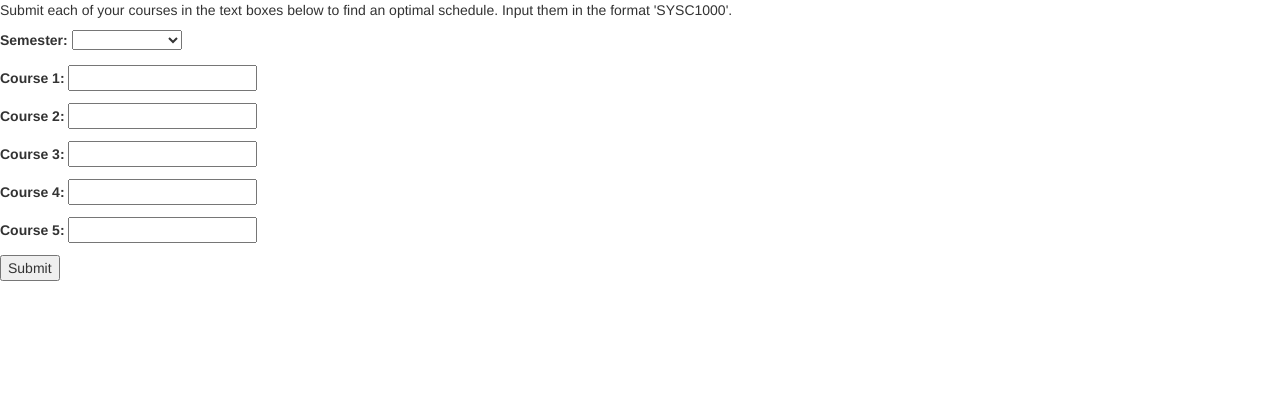
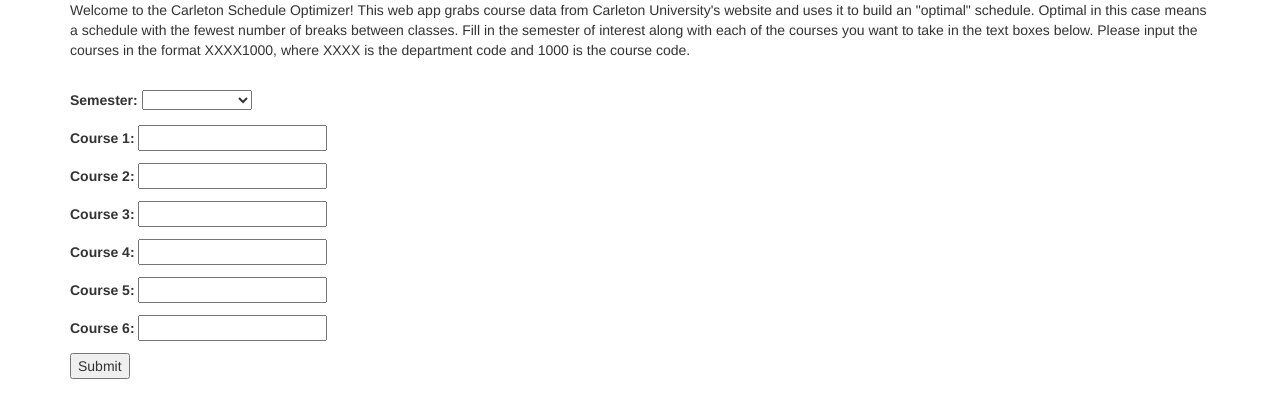
Before and after one commit to MohamedHozayen/Carleton-Schedule-Optimizer, a Django app: page /scheduler/ in a window 1280 px wide. Shown: the top 418 px of the page. Run offline with Django 3.2, Linux system fonts and the light colour scheme; some libraries are stand-ins or nearby versions.

Commit message:
Modified the look of the web page, added a dummy 6th course to the form

```diff
--- a/scheduleoptimizer/scheduler/forms.py
+++ b/scheduleoptimizer/scheduler/forms.py
@@ -8,6 +8,7 @@
 	c3 = forms.CharField(label='Course 3', max_length=8, required = False)
 	c4 = forms.CharField(label='Course 4', max_length=8, required = False)
 	c5 = forms.CharField(label='Course 5', max_length=8, required = False)
+	c6 = forms.CharField(label='Course 6', max_length=8, required = False)
 	def is_valid(self):
 		# Run the parent validation so django won't complain about not checking
 		valid = super(ScheduleForm, self).is_valid()
--- a/scheduleoptimizer/scheduler/templates/scheduler/index.html
+++ b/scheduleoptimizer/scheduler/templates/scheduler/index.html
@@ -4,16 +4,29 @@
 {% bootstrap_css %}
 {% bootstrap_javascript %}
 
-<p> Submit each of your courses in the text boxes below to find an optimal schedule. Input them in the format 'SYSC1000'.</p>
+<head>
+	<title>Carleton Schedule Optimizer</title>
+</head>
 
+<div class='container'>
+	<p>Welcome to the Carleton Schedule Optimizer! This web app grabs course data from Carleton University's website and uses it to build an "optimal" schedule. Optimal in this case means a schedule with the fewest number of breaks between classes.
+	Fill in the semester of interest along with each of the courses you want to take in the text boxes below. Please input the courses in the format XXXX1000, where XXXX is the department code and 1000 is the course code.</p>
+
+    <div class="row">
+        <div class="col-md-3">
+        	<br>
 			<form action="/scheduler/" method="post">
 			    {% csrf_token %}
 			    {{ form.as_p }}
 			    <input type="submit" value="Submit" />
 			</form>
-
+        </div>
+        <div class="col-md-9">
 			{% if result %}
 				<pre>
-		<p><strong>Optimal Schedule</strong><br><br>{{ result }}</p>
+					<p><strong>Optimal Schedule Results</strong><br><br>{{ result }}</p>
 				</pre>
 			{% endif %}
+        </div>
+    </div>
+</div>
--- a/scheduleoptimizer/scheduler/views.py
+++ b/scheduleoptimizer/scheduler/views.py
@@ -11,11 +11,12 @@
         # check whether it's valid:
         if form.is_valid():
             term = form.cleaned_data['semester']
-            c1 = form.cleaned_data['c1']
-            c2 = form.cleaned_data['c2']
-            c3 = form.cleaned_data['c3']
-            c4 = form.cleaned_data['c4']
-            c5 = form.cleaned_data['c5']
+            c1 = form.cleaned_data['c1'].upper()
+            c2 = form.cleaned_data['c2'].upper()
+            c3 = form.cleaned_data['c3'].upper()
+            c4 = form.cleaned_data['c4'].upper()
+            c5 = form.cleaned_data['c5'].upper()
+            # c6 = form.cleaned_data['c6'].upper()
             subjects = [c1,c2,c3,c4,c5]
             result = scheduleOptimizer(term,subjects)
 
```
Lines whose indentation alone changed are shown as unchanged.
